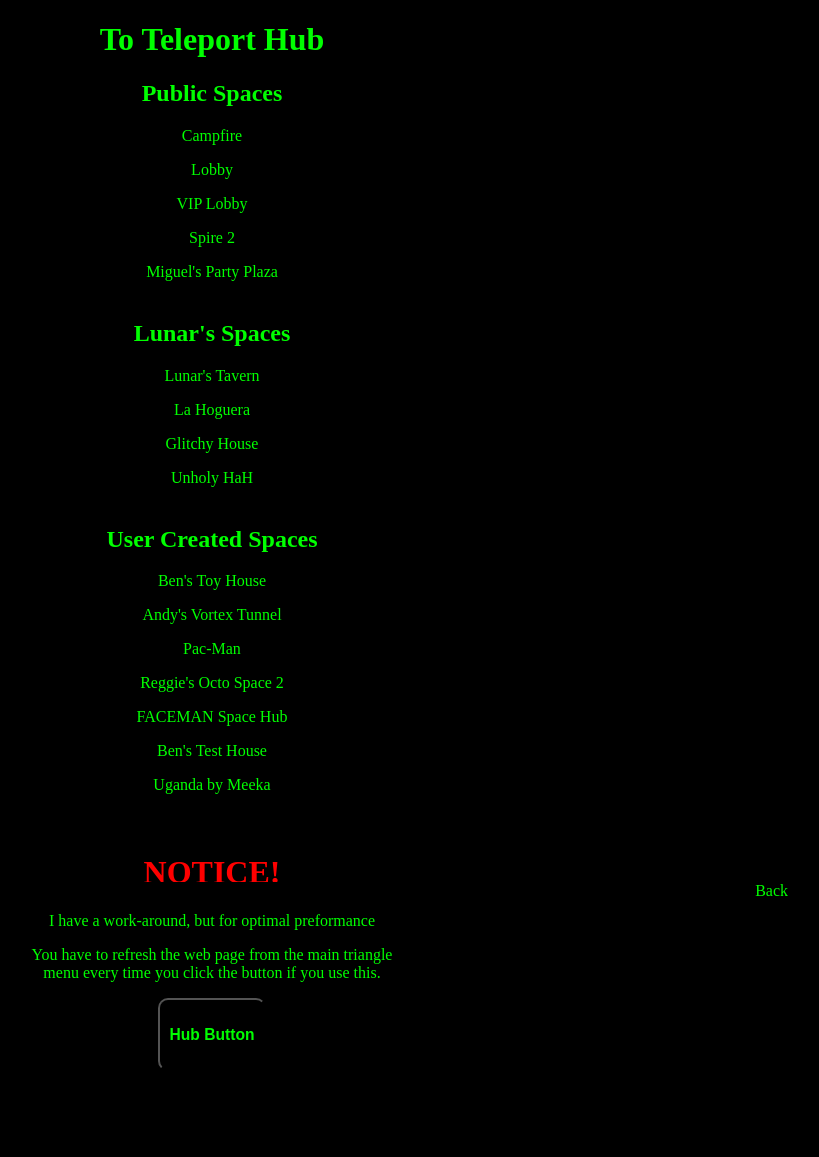
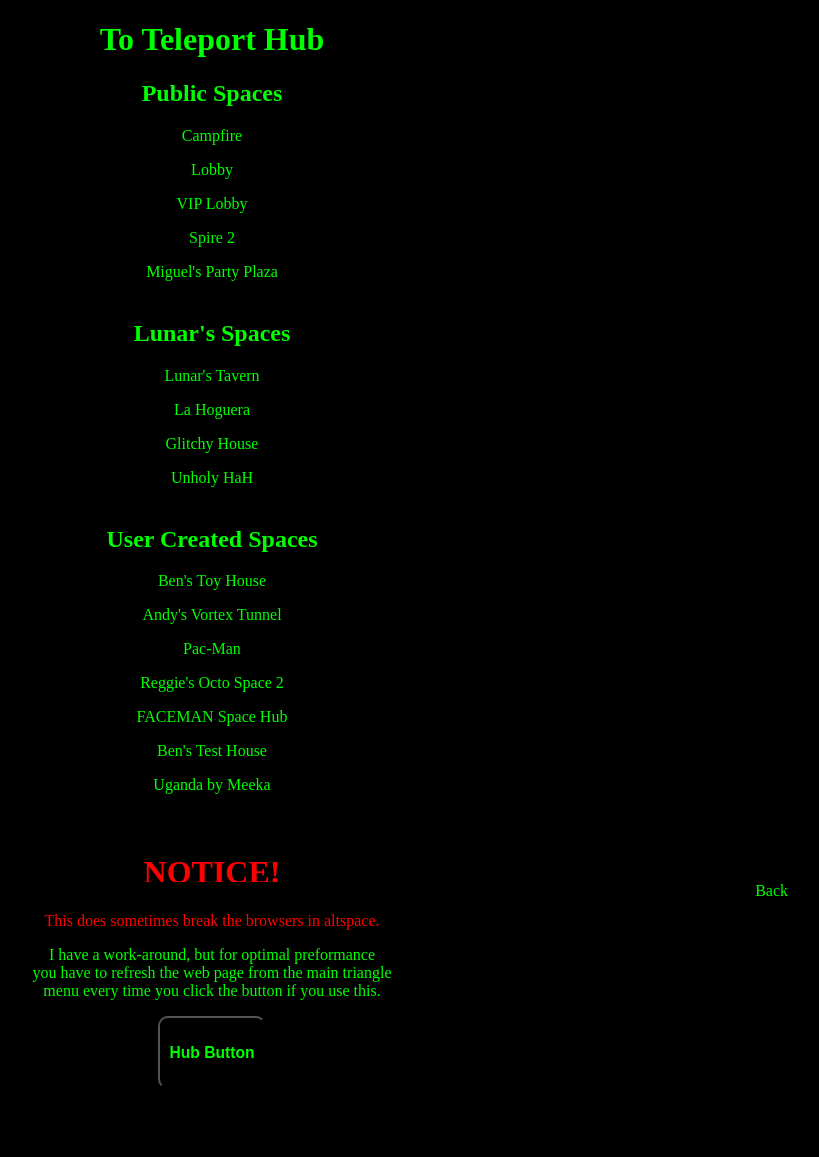
Before and after one commit to LunarTiger/AltspaceVR, a Jekyll site: the page teleportHub/index.html, which Jekyll copies as it is, in a window 1280 px wide. Shown: the whole page, without its empty margins (428-1247 px from the left). Built offline with Jekyll 4.4.1, drawn with Linux system fonts in a browser that asks for light colours.

Commit message:
Update index.html

```diff
--- a/teleportHub/index.html
+++ b/teleportHub/index.html
@@ -41,8 +41,8 @@
 		<hr style="height:20px; visibility:hidden;" />
 			<!-- <p><a href="altspace://account.altvr.com/api/spaces/"></a></p> -->
 		<h1 style="color: #ff0000";>NOTICE!</h1>
-			<p>I have a work-around, but for optimal preformance</p>
-			<p>You have to refresh the web page from the main triangle<br>menu every time you click the button if you use this.</p>
+			<p style="color: #ff0000">This does sometimes break the browsers in altspace.</p>
+			<p>I have a work-around, but for optimal preformance<br>you have to refresh the web page from the main triangle<br>menu every time you click the button if you use this.</p>
 			<a href="https://lunartiger.github.io/AltspaceVR/teleportHub/button/"><button type="button" name="Hub Button"><h3>Hub Button</h3></button></a>
 			<!--  onClick="window.location='https://lunartiger.github.io/AltspaceVR/teleportHub/button/'" -->
 		<hr style="height:50px; visibility:hidden;" />
```
